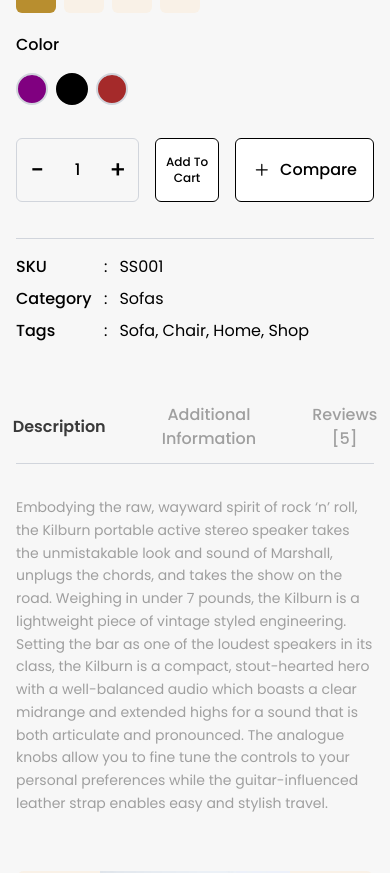
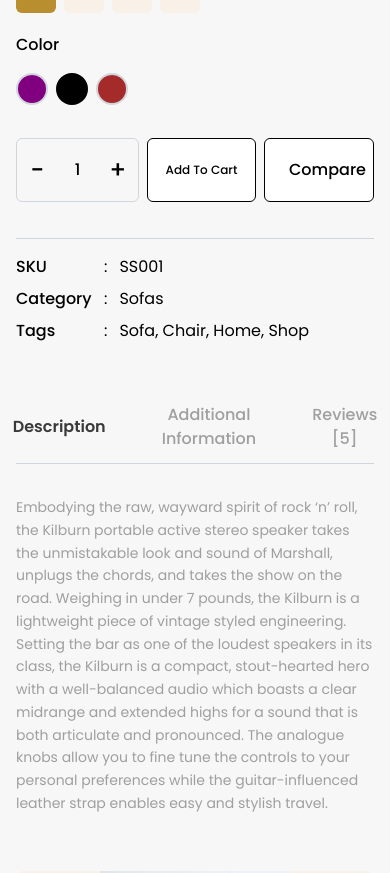
Before and after one commit to Saurabh-Paudel/Furniro, a React (Vite) app in the folder Frontend/: page /product-detail in a window 390 px wide. Shown: the part 940-1813 px from the top of the page. Built offline with nearby package versions, Linux system fonts and the light colour scheme.

Commit message:
`Refactor ProductDetail component: adjust button spacing and styles`

```diff
--- a/Frontend/src/Component/Pages/ClientPages/ProductDetail.jsx
+++ b/Frontend/src/Component/Pages/ClientPages/ProductDetail.jsx
@@ -263,7 +263,7 @@ const ProductDetail = () => {
           </div>
 
           {/* Quantity and Action Buttons */}
-          <div className="flex items-center gap-4 mt-4">
+          <div className="flex items-center gap-2 mt-4">
             {/* Quantity Selector */}
             <div className="flex items-center border border-gray-300 rounded-md h-16 w-[123px]">
               <button
@@ -282,15 +282,17 @@ const ProductDetail = () => {
                 +
               </button>
             </div>
+
             {/* Add to Cart Button */}
             <button
               onClick={handleAddToCart}
-              className="bg-white border border-black text-black font-medium text-xs md:text-base py-3 px-1 md:px-8 rounded-md hover:bg-gray-100 transition-colors h-16 w-auto"
+              className="bg-white border border-black text-black font-medium text-xs md:text-base py-3 px-1 md:px-8 rounded-md hover:bg-gray-100 transition-colors h-16 flex-1"
             >
               Add To Cart
             </button>
+
             {/* Compare Button */}
-            <button className="bg-white border border-black text-black font-medium py-3 px-4 rounded-md hover:bg-gray-100 transition-colors flex items-center gap-2 h-16">
+            <button className="bg-white border border-black text-black font-medium py-3 px-4 rounded-md hover:bg-gray-100 transition-colors flex items-center gap-2 h-16 w-[110px]">
               <GoPlus className="w-5 h-5" /> Compare
             </button>
           </div>
@@ -496,8 +498,8 @@ const ProductDetail = () => {
             </button>
           </div>
 
-          {/* Scrollable Cart Items */}
-          <div className="max-h-[300px] overflow-y-auto">
+          {/* Scrollable Cart Items with Custom Scrollbar */}
+          <div className="max-h-[300px] overflow-y-auto custom-scrollbar">
             {cartItems.length === 0 ? (
               <p className="text-gray-600 py-4 text-center">
                 Your cart is empty.
```
